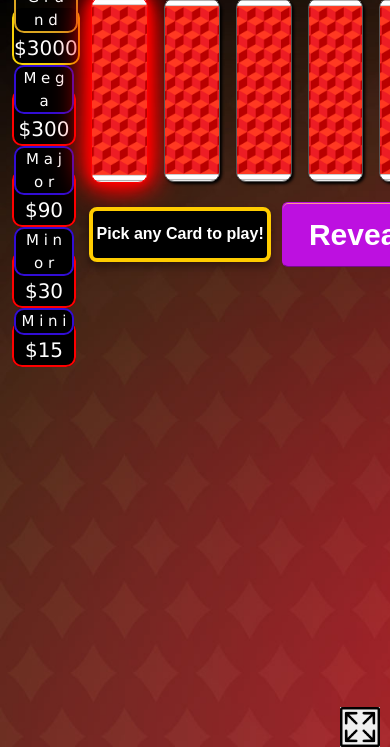
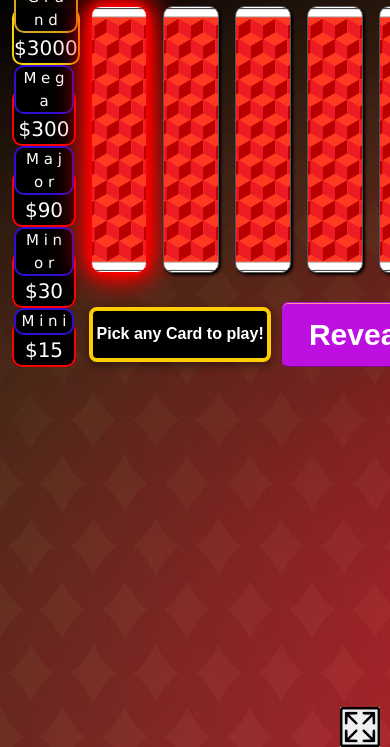
Before and after one commit to Fishcuit/KingSizeGames, a plain HTML site: page game1.html in a window 390 px wide. Shown: the part 97-844 px from the top of the page. Drawn offline with nearby package versions, Linux system fonts and the light colour scheme.

Commit message:
hopefully work yes?

```diff
--- a/css/game1.css
+++ b/css/game1.css
@@ -25,6 +25,12 @@ html {
   }
 }
 @media screen and (max-device-width: 896px) {
+  #board {
+    height: 300px;
+  }
+}
+
+@media screen and (max-device-width: 667px) {
   #board {
     height: 200px;
   }
@@ -208,8 +214,8 @@ html {
 @media screen and (max-device-width: 896px) {
   .card {
     box-sizing: border-box;
-    width: 50%;
-    height: 92%;
+    width: 60%;
+    height: 89%;
     margin: 8px;
     float: left;
     background-color: white;
@@ -285,8 +291,8 @@ html {
 
 @media screen and (max-device-width: 896px) {
   .card.selected {
-    width: 51%;
-    height: 93%;
+    width: 60%;
+    height: 89%;
     animation: glowing-border 2s infinite;
     border: 1px solid #ff0000; /* Change the border color if needed */
   }
```
